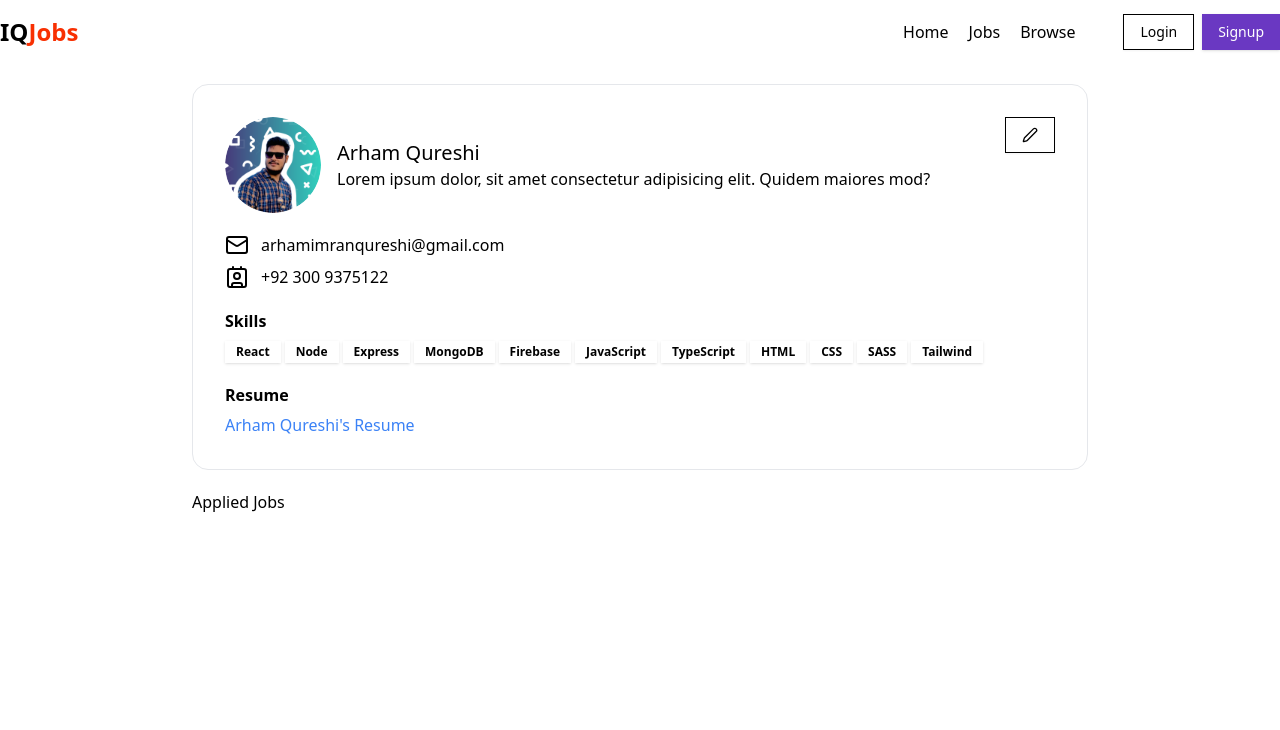
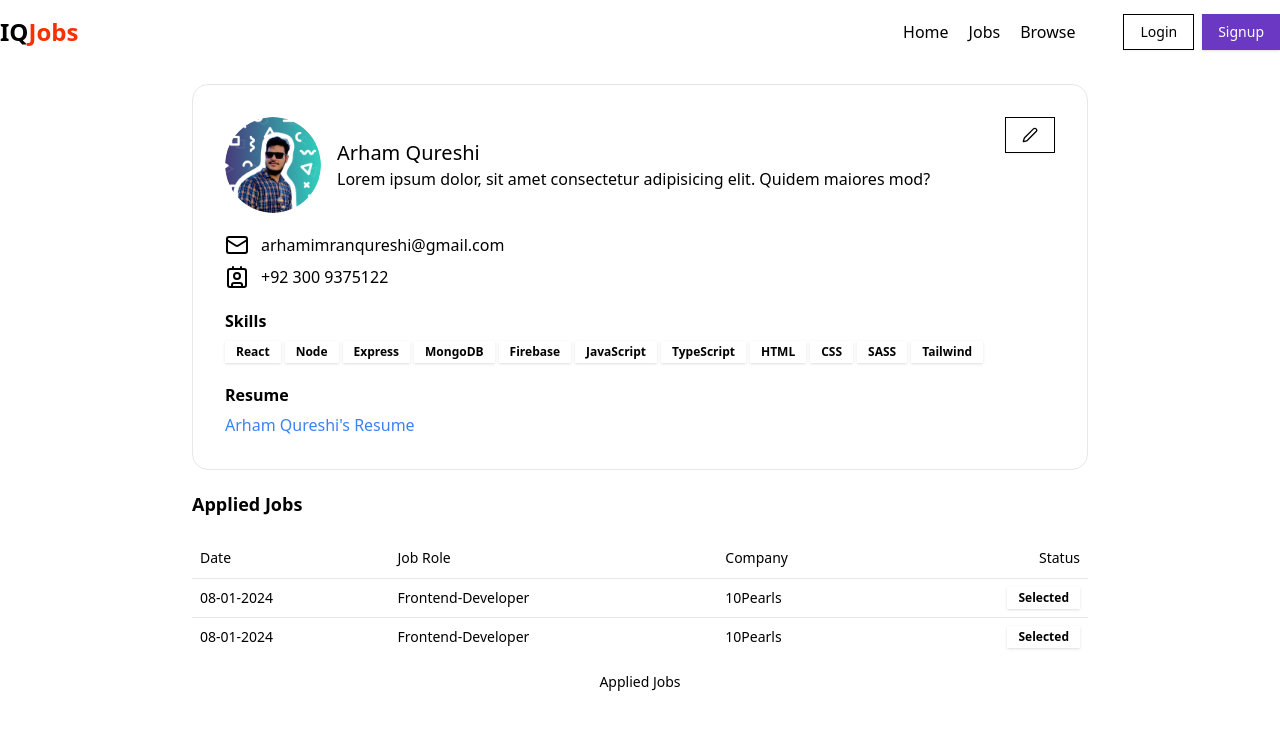
Before and after one commit to ArhamImranQureshi/JOBPORTAL_frontend, a React (Vite) app: page /profile in a window 1280 px wide. Shown: the top 730 px of the page. Built offline with nearby package versions, Linux system fonts and the light colour scheme.

Commit message:
profilepage complete

```diff
--- a/src/components/Profile.jsx
+++ b/src/components/Profile.jsx
@@ -59,7 +59,7 @@
         </div>
       </div>
             <div className="max-w-4xl mx-auto bg-white rounded-2xl">
-                <h1>Applied Jobs</h1>
+                <h1 className="font-bold text-lg my-5">Applied Jobs</h1>
                 <AppliedJobTable/>
             </div>
     </div>
--- a/src/components/ui/AppliedJobTable.jsx
+++ b/src/components/ui/AppliedJobTable.jsx
@@ -1,9 +1,33 @@
 import React from 'react'
+import { Table, TableBody, TableCaption, TableCell, TableHead, TableHeader, TableRow } from './table'
+import { Badge } from './badge'
 
 const AppliedJobTable = () => {
   return (
     <div>
-
+      <Table>
+        <TableCaption>Applied Jobs</TableCaption>
+        <TableHeader>
+          <TableRow>
+            <TableHead>Date</TableHead>
+            <TableHead>Job Role</TableHead>
+            <TableHead>Company</TableHead>
+            <TableHead className="text-right">Status</TableHead>
+          </TableRow>
+        </TableHeader>
+        <TableBody>
+          {
+            [1,2].map((item,index)=>(
+              <TableRow  key={index}>
+                <TableCell>08-01-2024</TableCell>
+                <TableCell>Frontend-Developer</TableCell>
+                <TableCell>10Pearls</TableCell>
+                <TableCell className="text-right"><Badge>Selected</Badge></TableCell>
+              </TableRow>
+            ))
+          }
+        </TableBody>
+      </Table>
     </div>
   )
 }
--- /dev/null
+++ b/src/components/ui/table.jsx
@@ -0,0 +1,86 @@
+import * as React from "react"
+
+import { cn } from "@/lib/utils"
+
+const Table = React.forwardRef(({ className, ...props }, ref) => (
+  <div className="relative w-full overflow-auto">
+    <table
+      ref={ref}
+      className={cn("w-full caption-bottom text-sm", className)}
+      {...props} />
+  </div>
+))
+Table.displayName = "Table"
+
+const TableHeader = React.forwardRef(({ className, ...props }, ref) => (
+  <thead ref={ref} className={cn("[&_tr]:border-b", className)} {...props} />
+))
+TableHeader.displayName = "TableHeader"
+
+const TableBody = React.forwardRef(({ className, ...props }, ref) => (
+  <tbody
+    ref={ref}
+    className={cn("[&_tr:last-child]:border-0", className)}
+    {...props} />
+))
+TableBody.displayName = "TableBody"
+
+const TableFooter = React.forwardRef(({ className, ...props }, ref) => (
+  <tfoot
+    ref={ref}
+    className={cn("border-t bg-muted/50 font-medium [&>tr]:last:border-b-0", className)}
+    {...props} />
+))
+TableFooter.displayName = "TableFooter"
+
+const TableRow = React.forwardRef(({ className, ...props }, ref) => (
+  <tr
+    ref={ref}
+    className={cn(
+      "border-b transition-colors hover:bg-muted/50 data-[state=selected]:bg-muted",
+      className
+    )}
+    {...props} />
+))
+TableRow.displayName = "TableRow"
+
+const TableHead = React.forwardRef(({ className, ...props }, ref) => (
+  <th
+    ref={ref}
+    className={cn(
+      "h-10 px-2 text-left align-middle font-medium text-muted-foreground [&:has([role=checkbox])]:pr-0 [&>[role=checkbox]]:translate-y-[2px]",
+      className
+    )}
+    {...props} />
+))
+TableHead.displayName = "TableHead"
+
+const TableCell = React.forwardRef(({ className, ...props }, ref) => (
+  <td
+    ref={ref}
+    className={cn(
+      "p-2 align-middle [&:has([role=checkbox])]:pr-0 [&>[role=checkbox]]:translate-y-[2px]",
+      className
+    )}
+    {...props} />
+))
+TableCell.displayName = "TableCell"
+
+const TableCaption = React.forwardRef(({ className, ...props }, ref) => (
+  <caption
+    ref={ref}
+    className={cn("mt-4 text-sm text-muted-foreground", className)}
+    {...props} />
+))
+TableCaption.displayName = "TableCaption"
+
+export {
+  Table,
+  TableHeader,
+  TableBody,
+  TableFooter,
+  TableHead,
+  TableRow,
+  TableCell,
+  TableCaption,
+}
```
